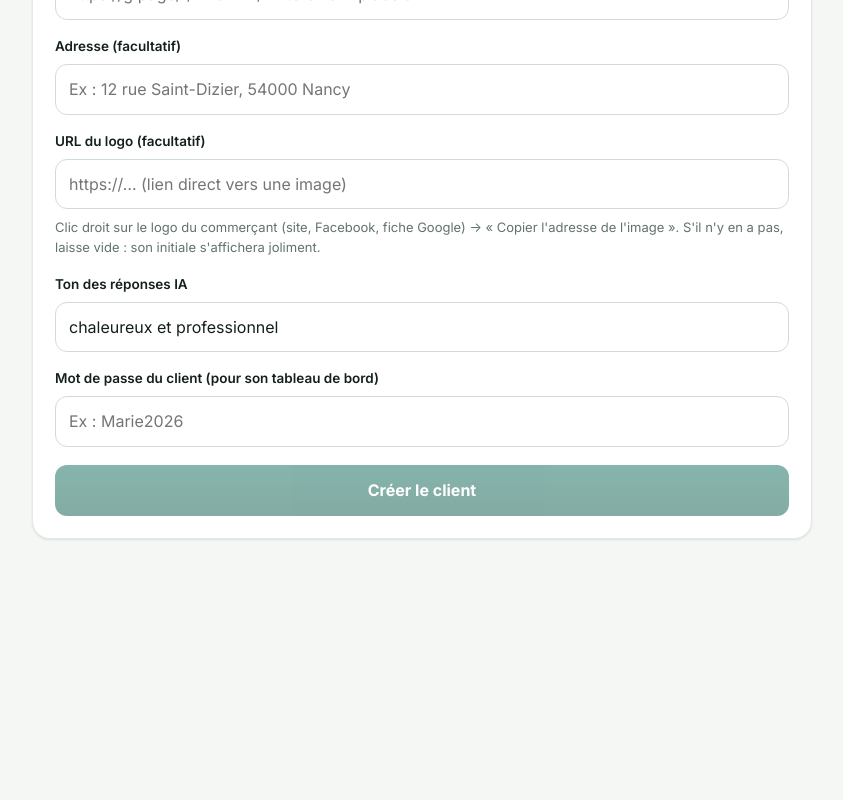
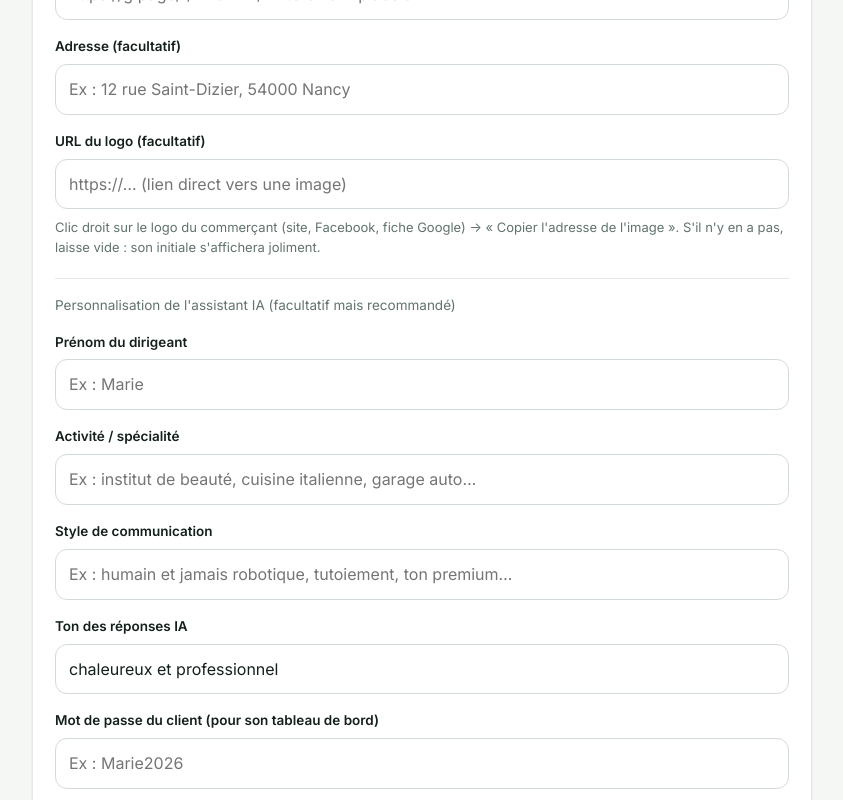
Before and after one commit to Malcolm1508/avisboost, a Next.js app: page /admin in a window 1280 px wide. Shown: the part 478-1278 px from the top of the page, without its empty margins (218-1061 px from the left). Before the commit the page ends 1089 px from the top, so only its background shows below. Built offline with nearby package versions, Linux system fonts and the light colour scheme.

Commit message:
Add owner, specialty, and style fields to form

```diff
--- a/app/admin/page.js
+++ b/app/admin/page.js
@@ -9,6 +9,9 @@ export default function Admin() {
   const [clientPassword, setClientPassword] = useState("");
   const [logoUrl, setLogoUrl] = useState("");
   const [address, setAddress] = useState("");
+  const [owner, setOwner] = useState("");
+  const [specialty, setSpecialty] = useState("");
+  const [style, setStyle] = useState("");
   const [result, setResult] = useState(null);
   const [error, setError] = useState("");
   const [loading, setLoading] = useState(false);
@@ -19,12 +22,13 @@ export default function Admin() {
       const res = await fetch("/api/admin/create", {
         method: "POST",
         headers: { "Content-Type": "application/json" },
-        body: JSON.stringify({ password, name, googleUrl, tone, clientPassword, logoUrl, address }),
+        body: JSON.stringify({ password, name, googleUrl, tone, clientPassword, logoUrl, address, owner, specialty, style }),
       });
       const data = await res.json();
       if (!res.ok) throw new Error(data.detail ? `${data.error} (${data.detail})` : (data.error || "Erreur"));
       setResult({ ...data, pw: clientPassword });
       setName(""); setGoogleUrl(""); setClientPassword(""); setLogoUrl(""); setAddress("");
+      setOwner(""); setSpecialty(""); setStyle("");
     } catch (e) {
       setError(e.message);
     } finally {
@@ -71,6 +75,25 @@ export default function Admin() {
             <p className="footnote">Clic droit sur le logo du commerçant (site, Facebook, fiche Google) → « Copier l'adresse de l'image ». S'il n'y en a pas, laisse vide : son initiale s'affichera joliment.</p>
           </div>
 
+          <div style={{ borderTop: "1px solid var(--line)", margin: "20px 0 4px", paddingTop: 16 }}>
+            <p className="card-hint" style={{ margin: 0 }}>Personnalisation de l'assistant IA (facultatif mais recommandé)</p>
+          </div>
+
+          <div className="field">
+            <label className="label">Prénom du dirigeant</label>
+            <input className="input" value={owner} onChange={(e) => setOwner(e.target.value)} placeholder="Ex : Marie" />
+          </div>
+
+          <div className="field">
+            <label className="label">Activité / spécialité</label>
+            <input className="input" value={specialty} onChange={(e) => setSpecialty(e.target.value)} placeholder="Ex : institut de beauté, cuisine italienne, garage auto…" />
+          </div>
+
+          <div className="field">
+            <label className="label">Style de communication</label>
+            <input className="input" value={style} onChange={(e) => setStyle(e.target.value)} placeholder="Ex : humain et jamais robotique, tutoiement, ton premium…" />
+          </div>
+
           <div className="field">
             <label className="label">Ton des réponses IA</label>
             <input className="input" value={tone} onChange={(e) => setTone(e.target.value)} />
```
